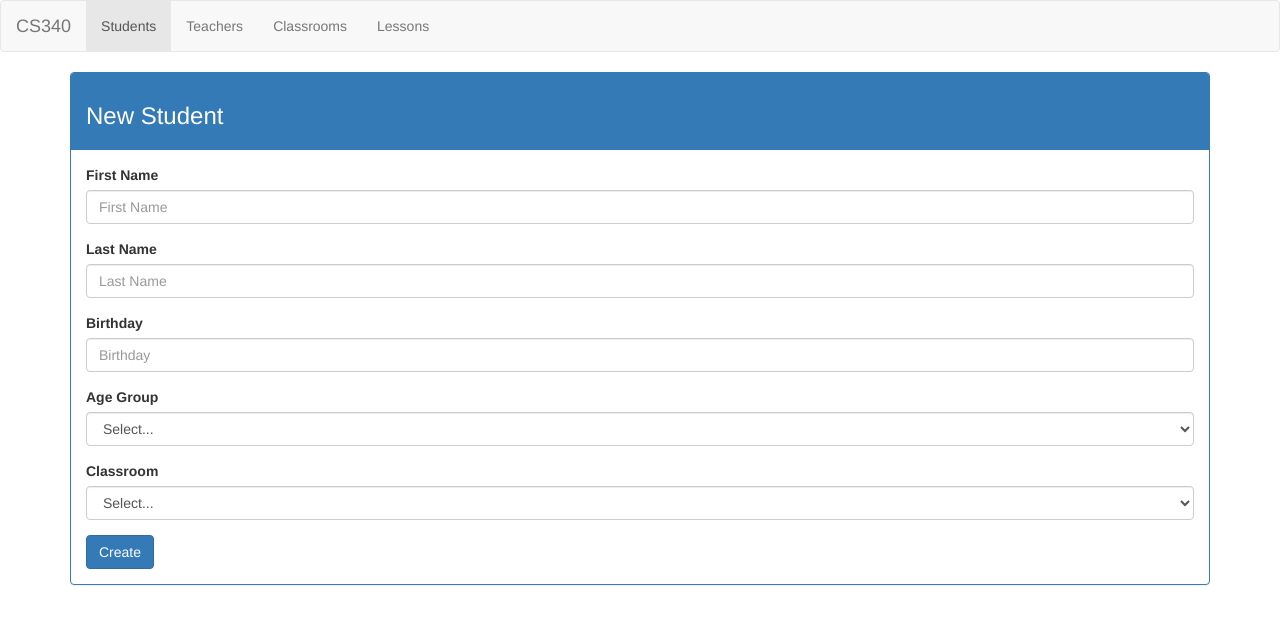
After one commit to JWTappert/montessori, a PHP site: page /students/form.php in a window 1280 px wide. The commit adds this page. Shown: the top 624 px of the page. Run offline with PHP 8.4, Linux system fonts and the light colour scheme; data that the repository does not hold is empty; some libraries are stand-ins or nearby versions.

Commit message:
Create students implemented

```diff
--- a/includes/header.php
+++ b/includes/header.php
@@ -5,6 +5,7 @@
 		<link rel="stylesheet" type="text/css" href="http://fonts.googleapis.com/css?family=Open+Sans:400,300,700">
 		<link href="https://maxcdn.bootstrapcdn.com/bootstrap/3.3.7/css/bootstrap.min.css" rel="stylesheet" integrity="sha384-BVYiiSIFeK1dGmJRAkycuHAHRg32OmUcww7on3RYdg4Va+PmSTsz/K68vbdEjh4u" crossorigin="anonymous">
 		<script src="https://maxcdn.bootstrapcdn.com/bootstrap/3.3.7/js/bootstrap.min.js" integrity="sha384-Tc5IQib027qvyjSMfHjOMaLkfuWVxZxUPnCJA7l2mCWNIpG9mGCD8wGNIcPD7Txa" crossorigin="anonymous"></script>
+		<script src="https://use.fontawesome.com/63a9b81731.js"></script>
 	</head>
 
 	<nav class="navbar navbar-default">
--- /dev/null
+++ b/students/form.php
@@ -0,0 +1,55 @@
+<?php
+	include $_SERVER['DOCUMENT_ROOT'] . '/includes/header.php';
+?>
+
+<div class="container">
+	<div class="row">
+		<div class="col-md-12">
+			<div class="panel panel-primary">
+				<div class="panel-heading">
+					<h3>New Student</h3>
+				</div>
+
+				<div class="panel-body">
+					<form method="post" action="create.php">
+						<div class="form-group">
+							<label for="first_name">First Name</label>
+							<input class="form-control" type="text" name="first_name" placeholder="First Name">
+						</div>
+						<div class="form-group">
+							<label for="last_name">Last Name</label>
+							<input class="form-control" type="text" name="last_name" placeholder="Last Name">
+						</div>
+						<div class="form-group">
+							<label for="birth_date">Birthday</label>
+							<input class="form-control" type="text" name="birth_date" placeholder="Birthday">
+						</div>
+						<div class="form-group">
+							<label for="age_group">Age Group</label>
+							<select class="form-control" type="text" name="age_group" placeholder="Age Group">
+								<option value="0">Select...</option>
+								<option value="1">Infants</option>
+								<option value="2">Toddlers</option>
+								<option value="3">Primary</option>
+							</select>
+						</div>
+						<div class="form-group">
+							<label for="classroom_id">Classroom</label>
+							<select class="form-control" type="text" name="classroom_id">
+								<option value="0">Select...</option>
+								<option value="1">1</option>
+								<option value="2">2</option>
+								<option value="3">3</option>
+							</select>
+						</div>
+						<button class="btn btn-primary" type="submit">Create</button>
+					</form>
+				</div>
+
+			</div>
+		</div>
+	</div>
+</div>
+
+	</body>
+</html>
```
Also changed, not shown: students.php (+20 -7 lines), students/create.php (added, +24 -0 lines), students/students.php (+4 -4 lines).
